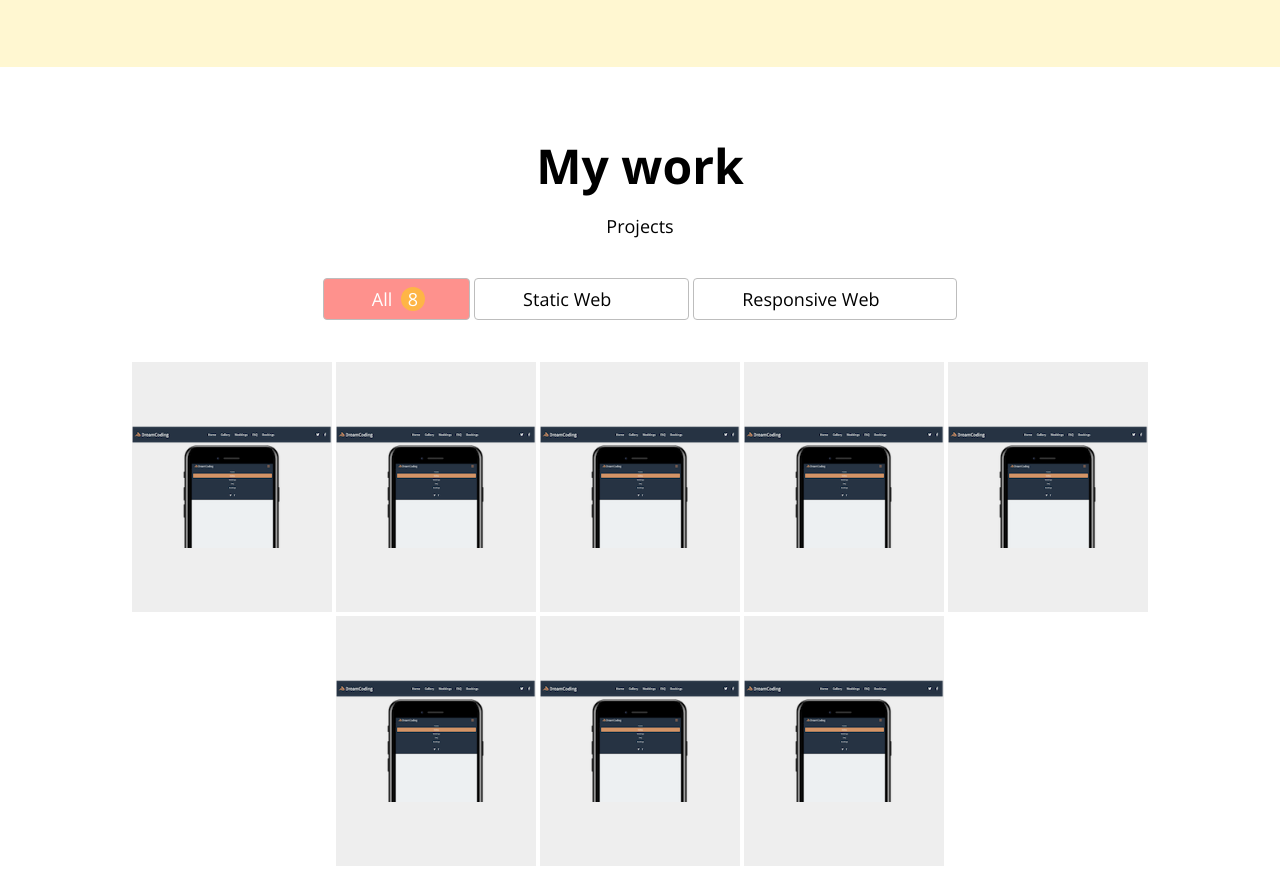
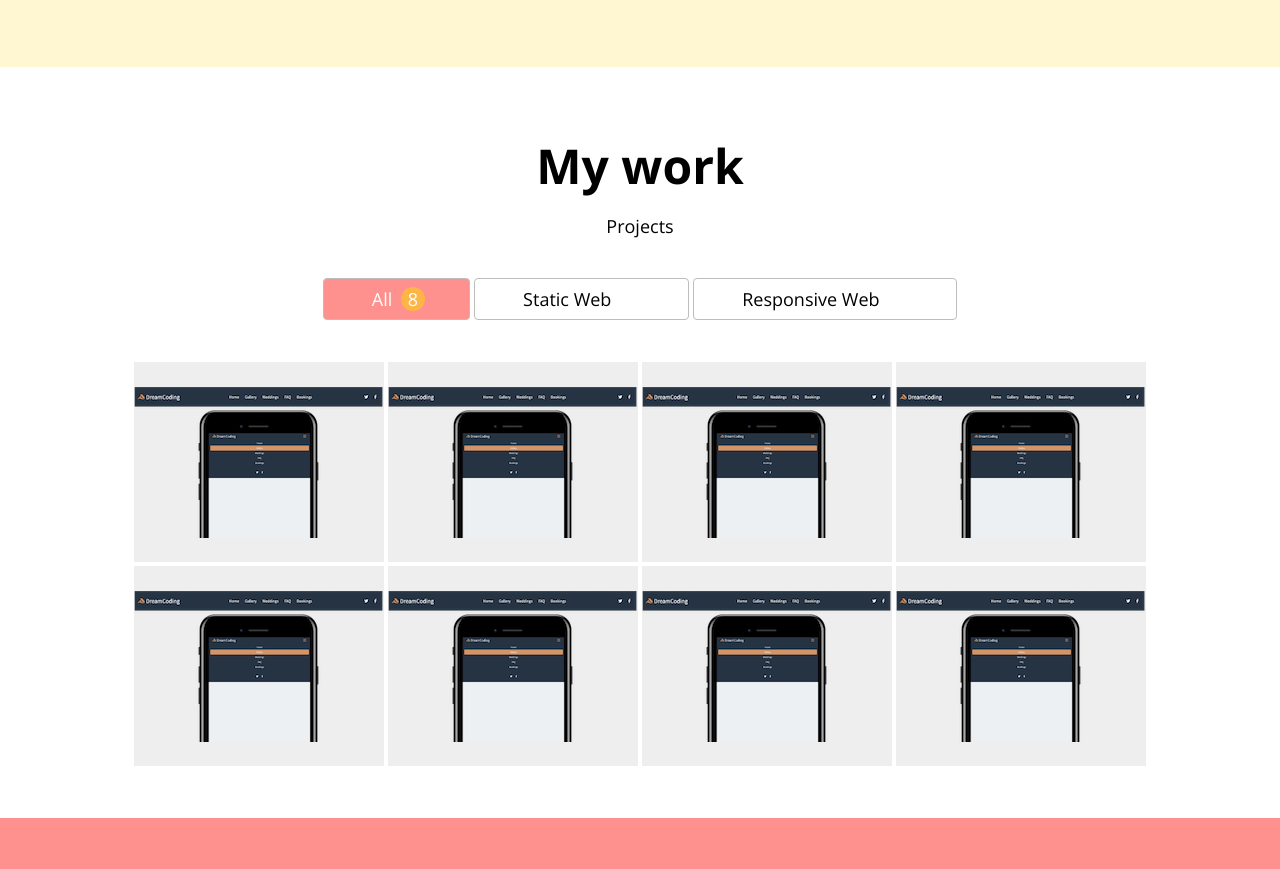
Before and after one commit to jeongunho/Portfolio, a plain HTML site: page index.html in a window 1280 px wide. Shown: the part 2402-3271 px from the top of the page. Drawn offline with nearby package versions, Linux system fonts and the light colour scheme.

Commit message:
CSS: Fix section container

```diff
--- a/index.html
+++ b/index.html
@@ -164,6 +164,7 @@
     </section>
     <!-- Work -->
     <section id="work" class="section">
+      <div class="section__container">
         <h1>My work</h1>
         <h3>Projects</h3>
         <div class="work__category">
@@ -235,6 +236,7 @@
             </div>
           </a>
         </div>
+      </div>
     </section>
     <!-- Contact -->
     <section id="contact" class="section">
--- a/style.css
+++ b/style.css
@@ -334,8 +334,8 @@ p {
   justify-content: center;
   align-items: center;
   background-color: var(--color-light-white);
-  width: 200px;
-  height: 250px;
+  width: 250px;
+  height: 200px;
   margin: 2px;
 }
 #work .work__projects .project .project__img {
```
Lines whose indentation alone changed are shown as unchanged.
